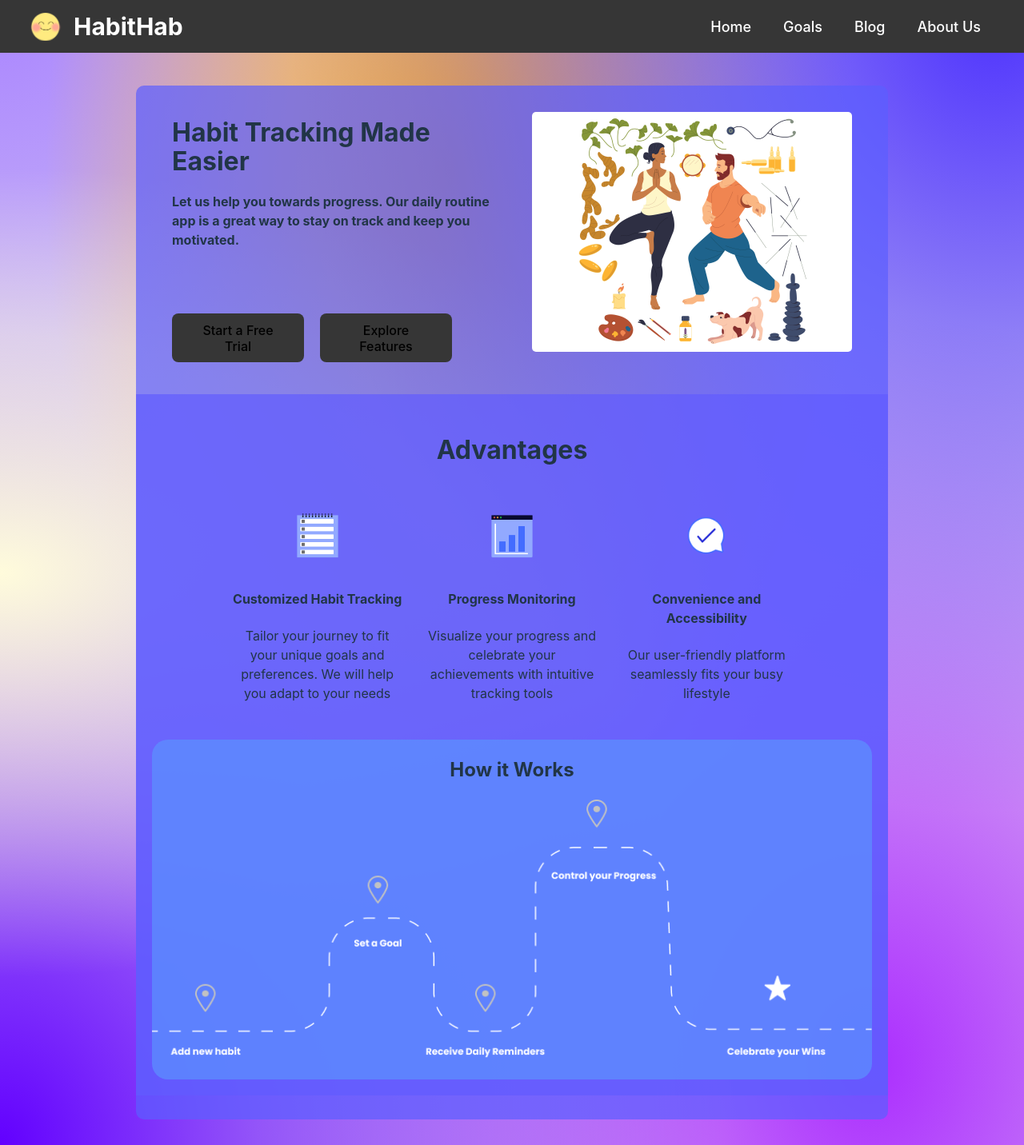
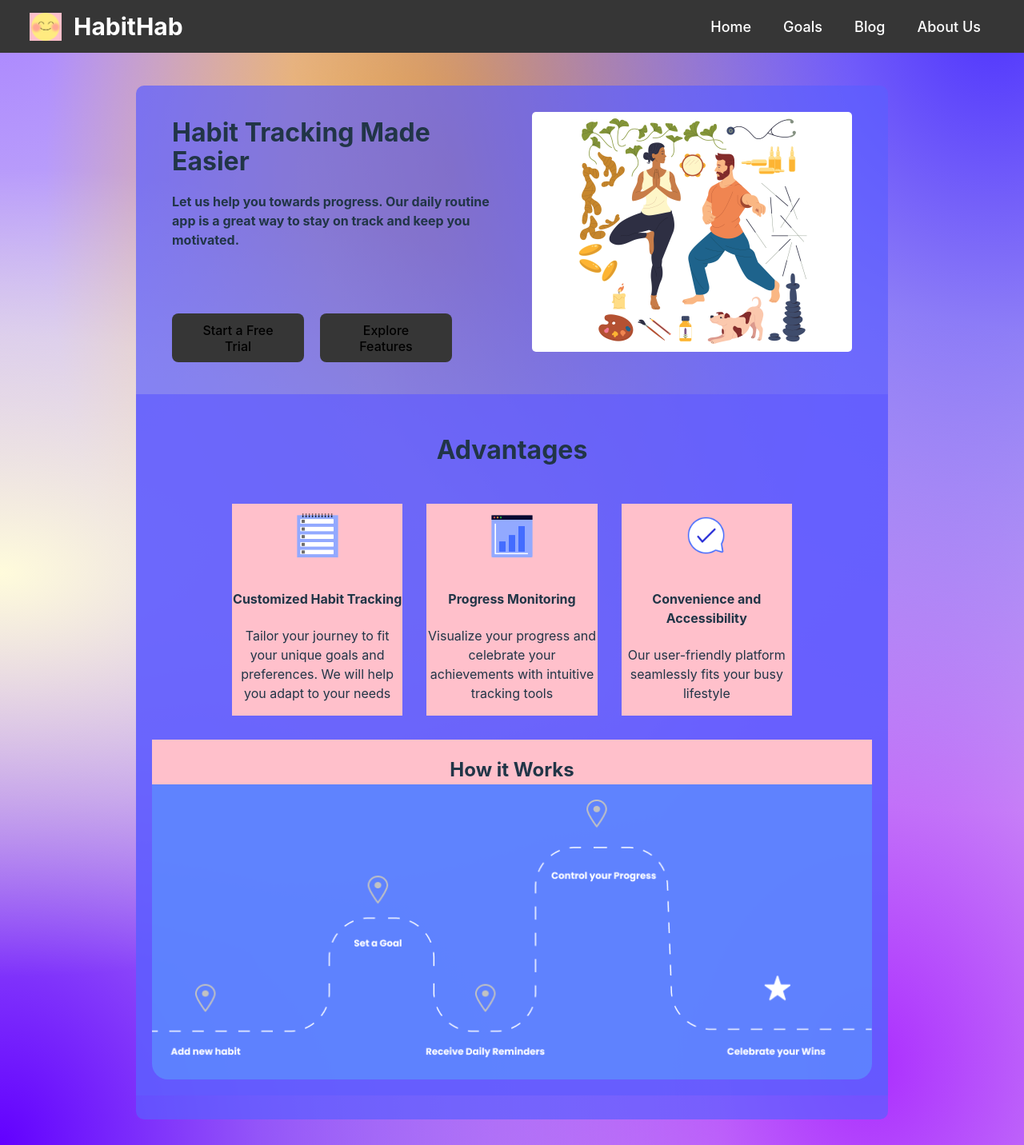
Before and after one commit to 561Aloha/Habit-Tracker, a React (Vite) app: page / in a window 1280 px wide. Shown: the whole page at 80% size. Built offline with nearby package versions, Linux system fonts and the light colour scheme.

Commit message:
Update App.css

```diff
--- a/src/App.css
+++ b/src/App.css
@@ -7,6 +7,8 @@
 
 .logo{
   width: 40px;
+
+  background-color: pink;
   height: auto;
   will-change: filter;
   transition: filter 300ms;
@@ -68,6 +70,8 @@
   margin: 0 auto;
   margin-top: 75px;
   background-color: rgba(92, 95, 255, 0.70);
+
+
 }
 .header{
   display: flex;
@@ -132,6 +136,7 @@
   display:flex;
   justify-content: space-between;
   gap: 20px;
+
   flex-wrap: wrap;
 }
 .box h4{
@@ -146,6 +151,8 @@
 .space{
   flex: 1;
   margin: 10px;
+
+  background-color: pink;
   max-width: 300px;
 }
 
@@ -165,6 +172,8 @@
 }
 .howitworks h2{
   padding-top: 20px;
+
+  background-color: pink;
 }
 .howitworks-img{
   width: 100%;
@@ -317,6 +326,7 @@
 @media (max-width: 700px) {
   .container {
     width: 95%;
+
   }
   .header {
     display: flex;
@@ -364,6 +374,7 @@
   .adv-img {
     height: 400px;
     width: auto;
+
   }
 
   .logo-title-container img {
```
